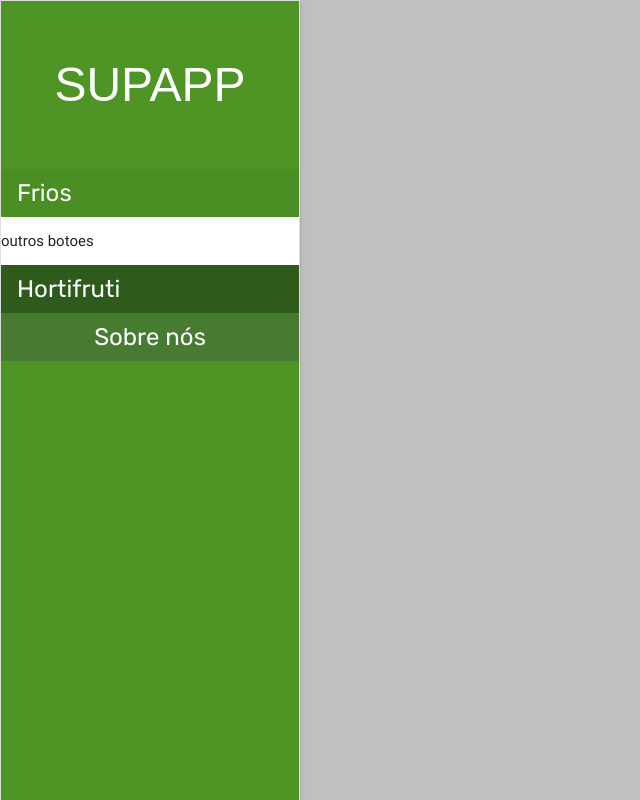
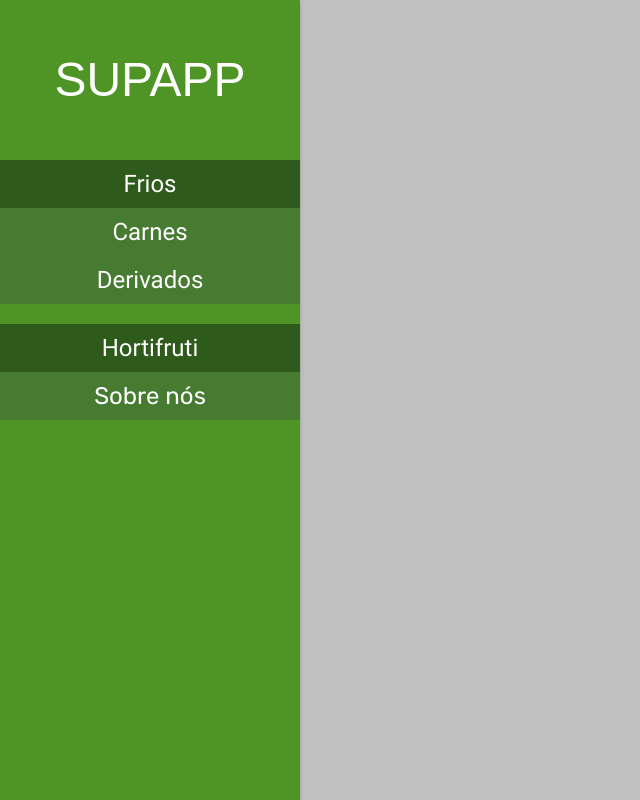
Before and after one commit to WSlim4/TrabalhoFinal, an Angular app in the folder Front-end/supapp/: page /home in a window 1280 px wide. Both pictures are taken after a click on the element "Frios". Shown: the whole page, without its empty margins (0-640 px from the left). Built offline with nearby package versions, Linux system fonts and the light colour scheme; a web font is replaced by a local one; what angular2-materialize would draw is missing.

Commit message:
#botoes sidenav

```diff
--- a/Front-end/supapp/src/app/pages/home/home.component.css
+++ b/Front-end/supapp/src/app/pages/home/home.component.css
@@ -1,22 +1,50 @@
+.collapsible-header{
+  display: block;
+  font-size: 3vh;
+}
 .titulo{
   font-family: 'Montserrat Subrayada', sans-serif;
   font-size: 6vh;
   color:white;
 }
-.botoes-nav{
-  background-color: #2E5A1C;
+/*Configuracoes para botoes de Frios e Hortifruti*/
+.clicado{
+  background-color: #2E5A1C !important;
 }
-.texto-botoes{
-  color:white;
+.nao-clicado{
+  background-color: #2E5A1C !important;
+}
+/*Configuracoes para botoes de Carnes, Derivados, Frutas e Hortaliças*/
+.clicado-2{
+  background-color: #477B32 !important;
+}
+.nao-clicado-2{
+  background-color: #477B32 !important;
+}
+/*Configuracoes para botoes de Peixe, Boi, Frango, Porco, Leite, Manteiga e Queijo*/
+.botoes-sidenav{
+  background-color: #71B455;
+  margin-left: -0.5vw;
+  color: white;
   font-size: 3vh;
-  font-family: 'Rubik', sans-serif;
 }
+.botoes-sidenav:hover{
+  background-color: #93ba82;
+}
+/*Configuracoes do botao Sobre Nós*/
 .botao-sobre{
   font-family: 'Rubik', sans-serif;
   font-size: 3vh;
   color:white;
   background-color: #477B32;
 }
+/* para tirar o padding automatico do collapsible no materialize */
+.row .col{
+  padding:0;
+}
+/*Background da sidenav e aplicando flexbox*/
 #slide-out{
+  display:flex;
+  flex-direction: column;
   background-color: #4E9525;
 }
--- a/Front-end/supapp/src/app/pages/home/home.component.html
+++ b/Front-end/supapp/src/app/pages/home/home.component.html
@@ -1,15 +1,72 @@
 
-  <ul id="slide-out" class="side-nav fixed collapsible" data-collapsible="accordion">
+  <nav id="slide-out" class="side-nav fixed">
     <div class="titulo center-align">
       <p>SUPAPP</p>
     </div>
-    <li class="botoes-nav">
-      <div class="collapsible-header"><a href="#!" class="texto-botoes">Frios</a></div>
-      <div class="collapsible-body">outros botoes</div>
+    <ul class="collapsible center-align" data-collapsible="accordion">
+    	<li>
+    		<div class="collapsible-header hover-botao"
+        [ngClass]="{
+          'clicado':clicked,
+          'nao-clicado':!clicked
+        }"
+        (click)="onClick()">Frios</div>
+    		<div class="collapsible-body">
+    			<div class="row">
+    				<div class="col s12 m12">
+    					<ul class="collapsible" data-collapsible="accordion">
+    						<li>
+    							<div class="collapsible-header hover-botao-2"
+                  [ngClass]="{
+                    'clicado-2':clicked,
+                    'nao-clicado-2':!clicked
+                  }"
+                  (click)="onClick()">Carnes</div>
+    							<div class="collapsible-body">
+    								<ul>
+                      <li><a href="#" class="botoes-sidenav">Peixe</a></li>
+                      <li><a href="#" class="botoes-sidenav">Boi</a></li>
+                      <li><a href="#" class="botoes-sidenav">Frango</a></li>
+                      <li><a href="#" class="botoes-sidenav">Porco</a></li>
+                    </ul>
+    							</div>
+    						</li>
+    						<li>
+    							<div class="collapsible-header hover-botao-2"
+                  [ngClass]="{
+                    'clicado-2':clicked,
+                    'nao-clicado-2':!clicked
+                  }"
+                  (click)="onClick()">Derivados</div>
+    							<div class="collapsible-body">
+                    <ul>
+                      <li><a href="#" class="botoes-sidenav">Manteiga</a></li>
+                      <li><a href="#" class="botoes-sidenav">Leite</a></li>
+                      <li><a href="#" class="botoes-sidenav">Frango</a></li>
+                    </ul>
+    							</div>
+    						</li>
+    					</ul>
+    				</div>
+    			</div>
+    		</div>
+    	</li>
+    	<li>
+    		<div class="collapsible-header hover-botao"
+        [ngClass]="{
+          'clicado':clicked,
+          'nao-clicado':!clicked
+        }"
+        (click)="onClick()">Hortifruti</div>
+    		<div class="collapsible-body">
+          <ul>
+            <li><a href="#" class="botoes-sidenav">Frutas</a></li>
+            <li><a href="#" class="botoes-sidenav">Hortaliças</a></li>
+          </ul>
+        </div>
+    	</li>
+    <li>
+    <a href="#!" class="botao-sobre center-align">Sobre nós</a>
     </li>
-    <li class="botoes-nav">
-      <div class="collapsible-header"><a href="#!" class="texto-botoes">Hortifruti</a></div>
-      <div class="collapsible-body">outros botoes</div>
-    </li>
-    <li><a href="#!" class="botao-sobre center-align">Sobre nós</a></li>
   </ul>
+</nav>
--- a/Front-end/supapp/src/app/pages/home/home.component.ts
+++ b/Front-end/supapp/src/app/pages/home/home.component.ts
@@ -7,9 +7,14 @@ import { Component, OnInit } from '@angular/core';
 })
 export class HomeComponent implements OnInit {
 
+  clicked: boolean = false;
+
   constructor() { }
 
   ngOnInit() {
   }
+  onClick(){
+    this.clicked=!this.clicked;
+  }
 
 }
```
